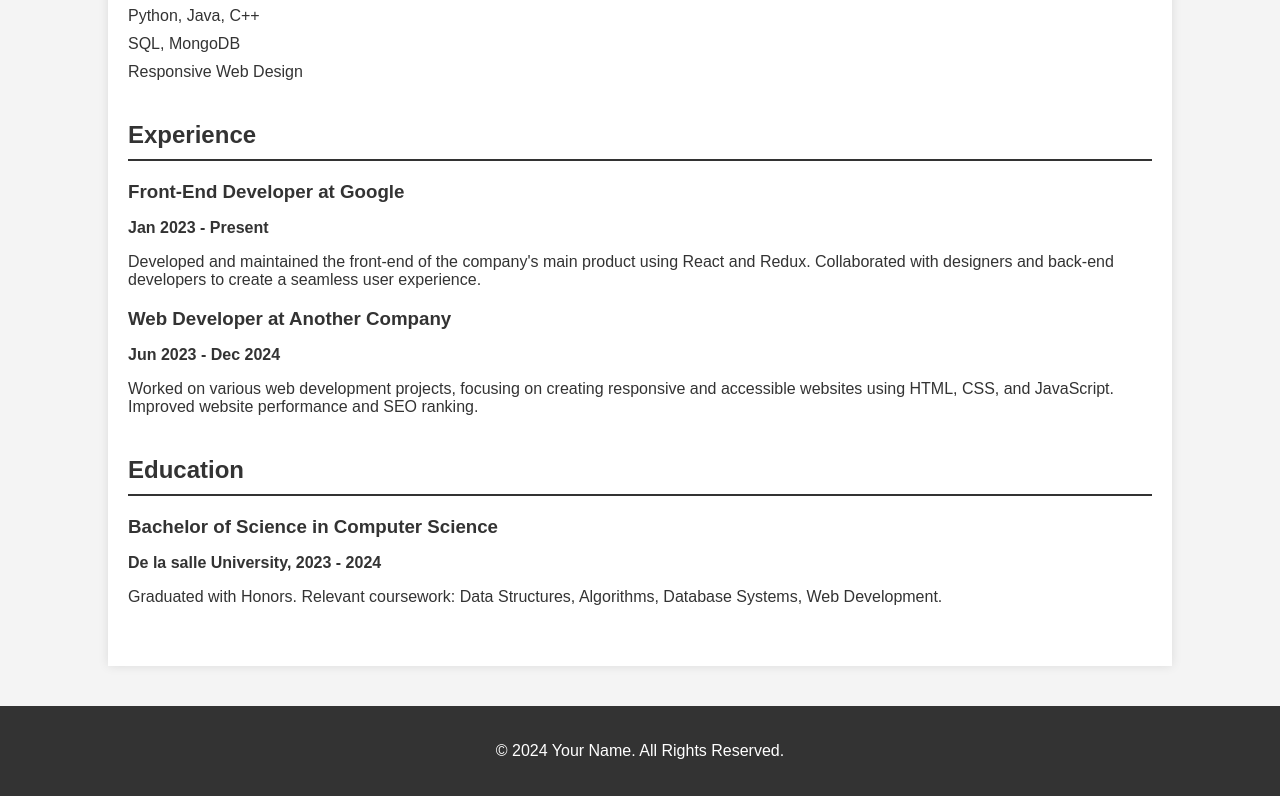
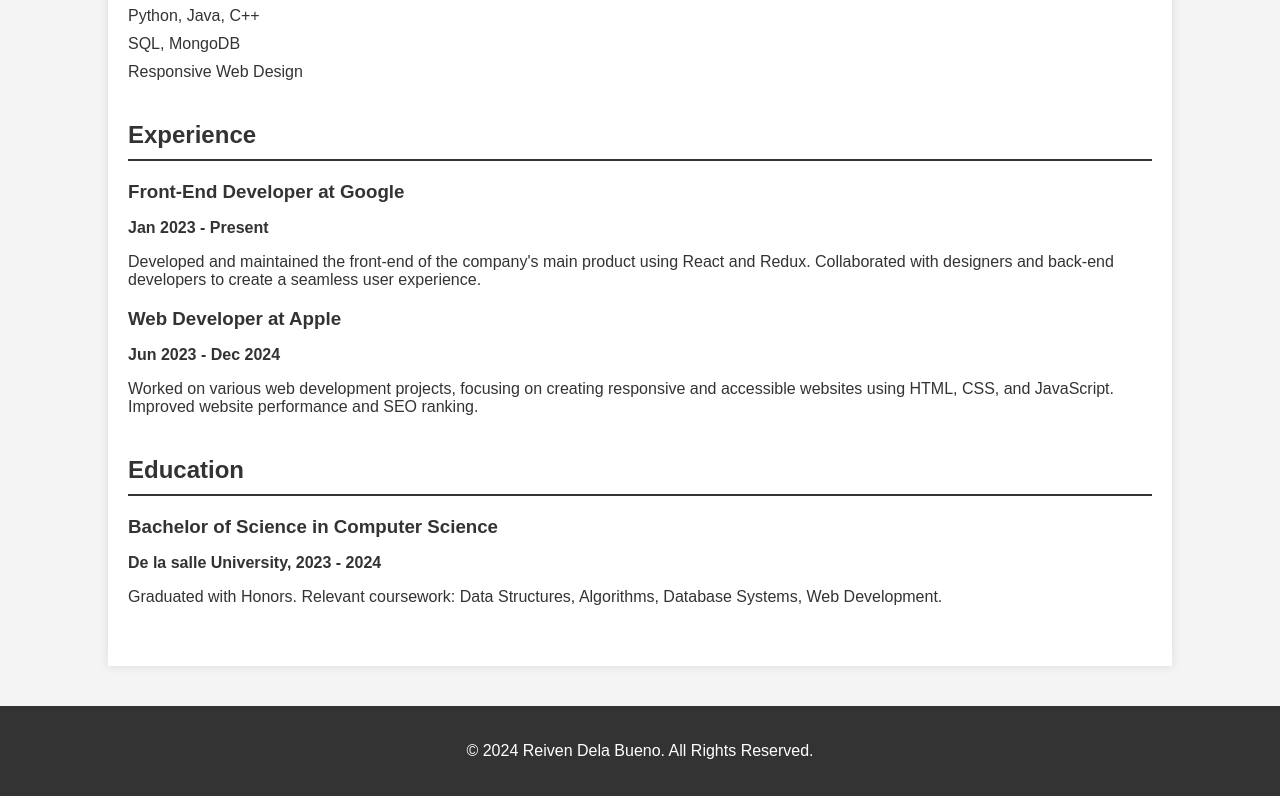
Before and after one commit to Nevier/eyy, a plain HTML site: page index.html in a window 1280 px wide. Shown: the part 505-1301 px from the top of the page. Drawn offline with Linux system fonts and the light colour scheme.

Commit message:
Update index.html

```diff
--- a/index.html
+++ b/index.html
@@ -96,7 +96,7 @@
                     <p>Developed and maintained the front-end of the company's main product using React and Redux. Collaborated with designers and back-end developers to create a seamless user experience.</p>
                 </li>
                 <li>
-                    <h3>Web Developer at Another Company</h3>
+                    <h3>Web Developer at Apple</h3>
                     <p><strong>Jun 2023 - Dec 2024</strong></p>
                     <p>Worked on various web development projects, focusing on creating responsive and accessible websites using HTML, CSS, and JavaScript. Improved website performance and SEO ranking.</p>
                 </li>
@@ -117,7 +117,7 @@
     </div>
 
     <footer>
-        <p>&copy; 2024 Your Name. All Rights Reserved.</p>
+        <p>&copy; 2024 Reiven Dela Bueno. All Rights Reserved.</p>
     </footer>
 
 </body>
```
